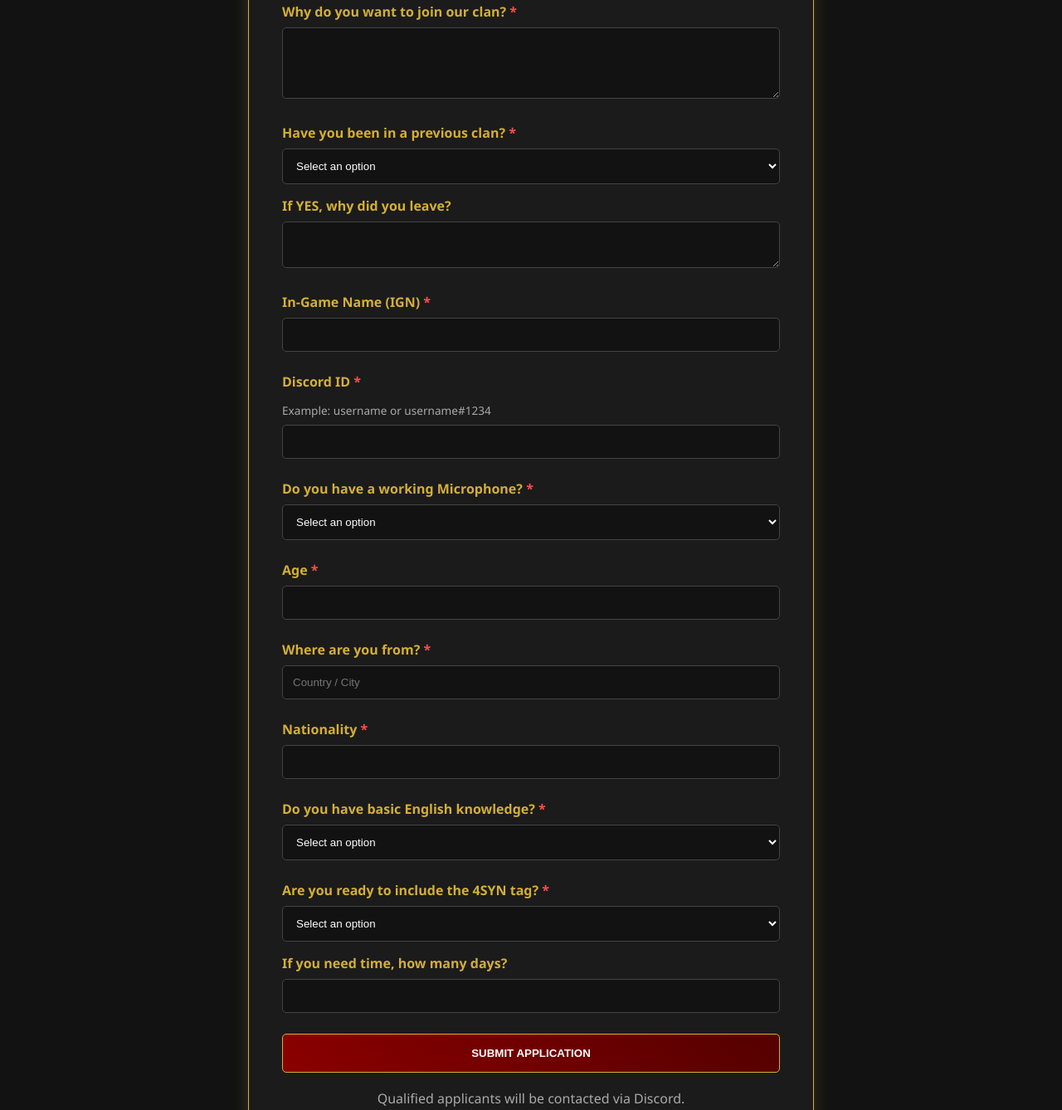
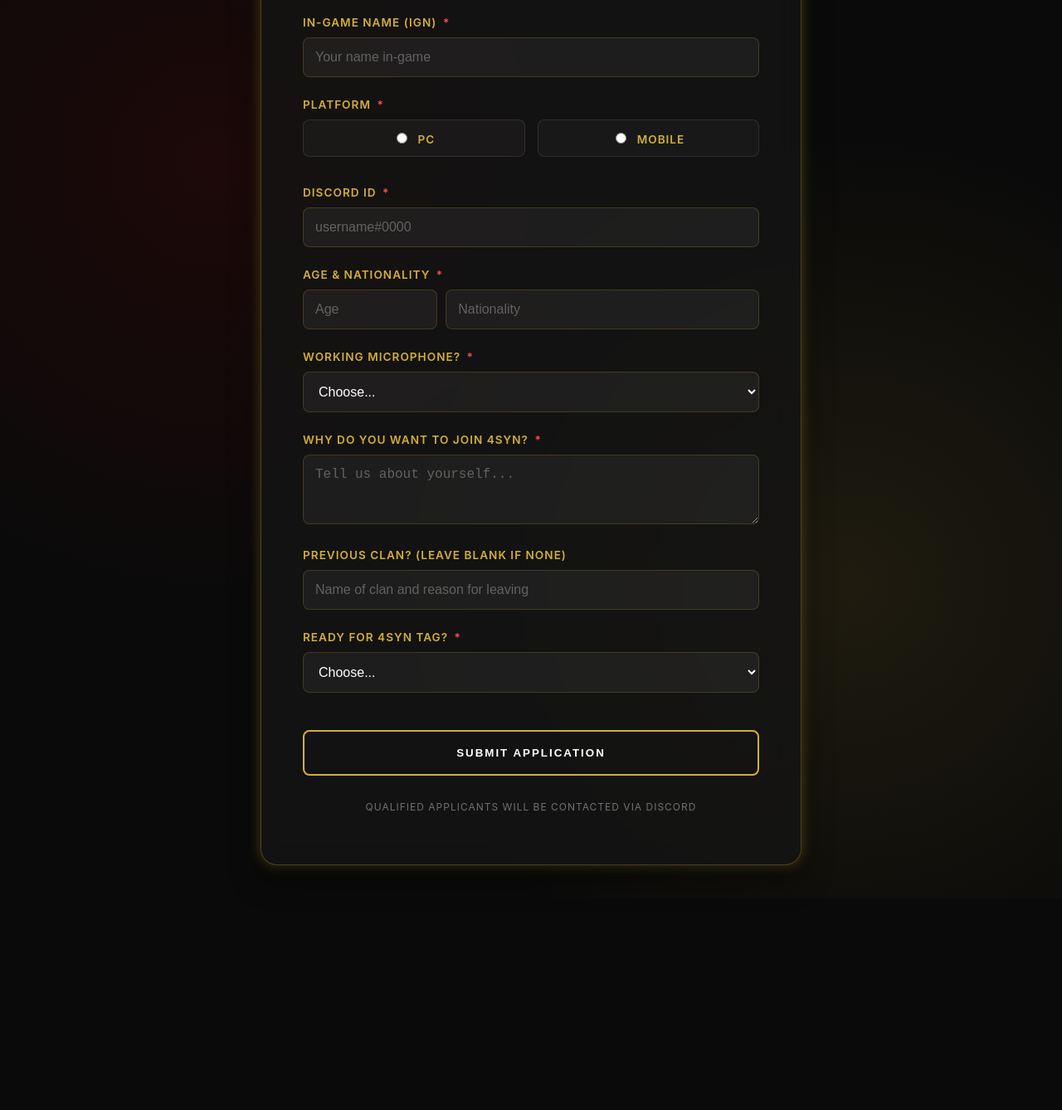
Before and after one commit to Shianks/4SYN-recruitment, a plain HTML site: page index.html in a window 1280 px wide. Shown: the part 183-1521 px from the top of the page at 83% size. After the commit the page ends 1266 px from the top, so only its background shows below. Drawn offline with Linux system fonts and the light colour scheme.

Commit message:
index.html

```diff
--- a/index.html
+++ b/index.html
@@ -3,52 +3,67 @@
 <head>
     <meta charset="UTF-8">
     <meta name="viewport" content="width=device-width, initial-scale=1.0">
-    <title>4SYN Recruitment Form</title>
+    <title>4SYN | Recruitment</title>
     <style>
         :root {
             --primary-gold: #d4af37;
+            --gold-glow: rgba(212, 175, 55, 0.4);
             --accent-red: #8b0000;
-            --dark-bg: #121212;
-            --glass-bg: rgba(30, 30, 30, 0.85);
+            --dark-bg: #0a0a0a;
+            --glass: rgba(20, 20, 20, 0.8);
         }
 
         body {
             background-color: var(--dark-bg);
-            color: white;
-            font-family: 'Segoe UI', Tahoma, Geneva, Verdana, sans-serif;
+            background-image:
+                radial-gradient(circle at 20% 30%, rgba(139, 0, 0, 0.15) 0%, transparent 40%),
+                radial-gradient(circle at 80% 70%, rgba(212, 175, 55, 0.1) 0%, transparent 40%);
+            color: #e0e0e0;
+            font-family: 'Inter', 'Segoe UI', sans-serif;
             margin: 0;
-            padding: 20px;
+            padding: 40px 20px;
             display: flex;
             justify-content: center;
         }
 
         .container {
-            background: var(--glass-bg);
-            backdrop-filter: blur(10px);
-            max-width: 600px;
+            background: var(--glass);
+            backdrop-filter: blur(15px);
+            max-width: 550px;
             width: 100%;
-            padding: 40px;
-            border-radius: 15px;
-            border: 1px solid var(--primary-gold);
-            box-shadow: 0 0 20px rgba(212, 175, 55, 0.2);
+            padding: 50px;
+            border-radius: 20px;
+            border: 1px solid rgba(212, 175, 55, 0.3);
+            box-shadow: 0 15px 35px rgba(0, 0, 0, 0.5), 0 0 15px var(--gold-glow);
+            position: relative;
+            overflow: hidden;
+        }
+
+        .container::before {
+            content: "";
+            position: absolute;
+            top: 0; left: 0; width: 100%; height: 4px;
+            background: linear-gradient(90deg, transparent, var(--primary-gold), transparent);
         }
 
         .logo-container {
             text-align: center;
-            margin-bottom: 30px;
+            margin-bottom: 20px;
         }
 
         .logo-container img {
-            max-width: 200px;
-            filter: drop-shadow(0 0 10px var(--accent-red));
+            max-width: 120px;
+            filter: drop-shadow(0 0 10px var(--primary-gold));
         }
 
         h1 {
             text-align: center;
             color: var(--primary-gold);
             text-transform: uppercase;
-            letter-spacing: 2px;
-            margin-bottom: 30px;
+            letter-spacing: 4px;
+            font-size: 1.6rem;
+            margin-bottom: 40px;
+            font-weight: 800;
         }
 
         .form-group {
@@ -57,46 +72,92 @@
 
         label {
             display: block;
-            margin-bottom: 8px;
-            font-weight: bold;
+            margin-bottom: 10px;
+            font-size: 0.85rem;
+            font-weight: 600;
+            text-transform: uppercase;
+            letter-spacing: 1px;
             color: var(--primary-gold);
-        }
-
-        .description {
-            font-size: 0.85rem;
-            color: #aaa;
-            margin-bottom: 8px;
         }
 
         input[type="text"], textarea, select {
             width: 100%;
-            padding: 12px;
-            background: rgba(0,0,0,0.3);
-            border: 1px solid #444;
-            border-radius: 5px;
+            padding: 14px;
+            background: rgba(255, 255, 255, 0.05);
+            border: 1px solid rgba(212, 175, 55, 0.2);
+            border-radius: 8px;
             color: white;
             box-sizing: border-box;
-            outline: none;
+            transition: all 0.3s ease;
+            font-size: 1rem;
         }
 
-        input:focus, textarea:focus { border-color: var(--primary-gold); }
+        input:focus, textarea:focus, select:focus {
+            outline: none;
+            border-color: var(--primary-gold);
+            background: rgba(255, 255, 255, 0.1);
+            box-shadow: 0 0 10px rgba(212, 175, 55, 0.2);
+        }
 
-        .radio-group { display: flex; flex-direction: column; gap: 10px; }
-        .radio-option { display: flex; align-items: center; gap: 10px; cursor: pointer; }
+        .platform-options {
+            display: grid;
+            grid-template-columns: 1fr 1fr;
+            gap: 15px;
+        }
+
+        .platform-card {
+            background: rgba(255, 255, 255, 0.03);
+            border: 1px solid rgba(255, 255, 255, 0.1);
+            padding: 12px;
+            border-radius: 8px;
+            text-align: center;
+            cursor: pointer;
+            transition: 0.3s;
+        }
+
+        .platform-card:hover {
+            border-color: var(--primary-gold);
+        }
+
+        input[type="radio"] {
+            accent-color: var(--primary-gold);
+            margin-right: 8px;
+        }
 
         button {
             width: 100%;
-            padding: 15px;
-            background: linear-gradient(45deg, var(--accent-red), #550000);
+            padding: 18px;
+            margin-top: 20px;
+            background: transparent;
             color: white;
-            border: 1px solid var(--primary-gold);
-            border-radius: 5px;
-            font-weight: bold;
+            border: 2px solid var(--primary-gold);
+            border-radius: 8px;
+            font-weight: 800;
             cursor: pointer;
             text-transform: uppercase;
+            letter-spacing: 2px;
+            transition: 0.4s;
+            position: relative;
+            z-index: 1;
         }
 
-        .required-star { color: #ff4d4d; }
+        button:hover {
+            background: var(--primary-gold);
+            color: black;
+            box-shadow: 0 0 20px var(--primary-gold);
+        }
+
+        .required-star { color: #ff4d4d; margin-left: 3px; }
+
+        ::placeholder { color: rgba(255, 255, 255, 0.3); }
+
+        .footer-text {
+            text-align: center;
+            color: rgba(255,255,255,0.4);
+            font-size: 0.75rem;
+            margin-top: 30px;
+            letter-spacing: 1px;
+        }
     </style>
 </head>
 <body>
@@ -110,129 +171,111 @@
 
     <form id="recruitmentForm">
         <div class="form-group">
-            <label>Why do you want to join our clan? <span class="required-star">*</span></label>
-            <textarea id="whyJoin" rows="4" required></textarea>
+            <label>In-Game Name (IGN) <span class="required-star">*</span></label>
+            <input type="text" id="ign" placeholder="Your name in-game" required>
         </div>
 
         <div class="form-group">
-            <label>Have you been in a previous clan? <span class="required-star">*</span></label>
-            <select id="prevClan" required>
-                <option value="">Select an option</option>
-                <option value="Yes">Yes</option>
-                <option value="No">No</option>
-            </select>
-            <label style="margin-top:15px">If YES, why did you leave?</label>
-            <textarea id="whyLeft" rows="2"></textarea>
-        </div>
-
-        <div class="form-group">
-            <label>In-Game Name (IGN) <span class="required-star">*</span></label>
-            <input type="text" id="ign" required>
+            <label>Platform <span class="required-star">*</span></label>
+            <div class="platform-options">
+                <label class="platform-card">
+                    <input type="radio" name="platform" value="PC" required> PC
+                </label>
+                <label class="platform-card">
+                    <input type="radio" name="platform" value="Mobile"> Mobile
+                </label>
+            </div>
         </div>
 
         <div class="form-group">
             <label>Discord ID <span class="required-star">*</span></label>
-            <p class="description">Example: username or username#1234</p>
-            <input type="text" id="discordID" required>
+            <input type="text" id="discordID" placeholder="username#0000" required>
         </div>
 
         <div class="form-group">
-            <label>Do you have a working Microphone? <span class="required-star">*</span></label>
+            <label>Age & Nationality <span class="required-star">*</span></label>
+            <div style="display: flex; gap: 10px;">
+                <input type="text" id="age" placeholder="Age" style="width: 30%;" required>
+                <input type="text" id="nationality" placeholder="Nationality" style="width: 70%;" required>
+            </div>
+        </div>
+
+        <div class="form-group">
+            <label>Working Microphone? <span class="required-star">*</span></label>
             <select id="hasMic" required>
-                <option value="">Select an option</option>
+                <option value="">Choose...</option>
                 <option value="Yes">Yes</option>
                 <option value="No">No</option>
-                <option value="Only for listening">I can listen but not speak</option>
+                <option value="Listen Only">I can listen only</option>
             </select>
         </div>
 
         <div class="form-group">
-            <label>Age <span class="required-star">*</span></label>
-            <input type="text" id="age" required>
+            <label>Why do you want to join 4SYN? <span class="required-star">*</span></label>
+            <textarea id="whyJoin" rows="3" placeholder="Tell us about yourself..." required></textarea>
         </div>
 
         <div class="form-group">
-            <label>Where are you from? <span class="required-star">*</span></label>
-            <input type="text" id="location" placeholder="Country / City" required>
+            <label>Previous Clan? (Leave blank if none)</label>
+            <input type="text" id="prevClan" placeholder="Name of clan and reason for leaving">
         </div>
 
         <div class="form-group">
-            <label>Nationality <span class="required-star">*</span></label>
-            <input type="text" id="nationality" required>
-        </div>
-
-        <div class="form-group">
-            <label>Do you have basic English knowledge? <span class="required-star">*</span></label>
-            <select id="english" required>
-                <option value="">Select an option</option>
-                <option value="Yes">Yes</option>
-                <option value="No">No</option>
+            <label>Ready for 4SYN tag? <span class="required-star">*</span></label>
+            <select id="tagReady" required>
+                <option value="">Choose...</option>
+                <option value="Immediately">Yes, immediately</option>
+                <option value="Needs time">I need a few days</option>
             </select>
-        </div>
-
-        <div class="form-group">
-            <label>Are you ready to include the 4SYN tag? <span class="required-star">*</span></label>
-            <select id="tagReady" required>
-                <option value="">Select an option</option>
-                <option value="Yes, immediately">Yes, I can change it immediately</option>
-                <option value="Needs time">Yes, but I need time</option>
-            </select>
-            <label style="margin-top:15px">If you need time, how many days?</label>
-            <input type="text" id="timeNeeded">
         </div>
 
         <button type="submit" id="submitBtn">Submit Application</button>
     </form>
-    <p style="text-align: center; color: #aaa; margin-top: 20px;">Qualified applicants will be contacted via Discord.</p>
+
+    <p class="footer-text">QUALIFIED APPLICANTS WILL BE CONTACTED VIA DISCORD</p>
 </div>
 
 <script>
-    // PASTE YOUR DISCORD WEBHOOK URL BELOW
+    // Remember to update your Webhook URL if you reset it!
     const webhookURL = "https://discord.com/api/webhooks/1454879705768525865/zsvUUI2W1wteTuVcQBf077wzxMhrLgByTAA525-l-O-9pRHKzT0RMI1J2RMmrLRuQ7Os";
 
     document.getElementById('recruitmentForm').addEventListener('submit', function(e) {
         e.preventDefault();
         const btn = document.getElementById('submitBtn');
-        btn.innerText = "Sending...";
+        btn.innerText = "TRANSMITTING...";
         btn.disabled = true;
 
-        // Collect values
+        const platformValue = document.querySelector('input[name="platform"]:checked').value;
+
         const data = {
+            ign: document.getElementById('ign').value,
+            platform: platformValue,
+            discord: document.getElementById('discordID').value,
+            age: document.getElementById('age').value,
+            nat: document.getElementById('nationality').value,
+            mic: document.getElementById('hasMic').value,
             why: document.getElementById('whyJoin').value,
-            prev: document.getElementById('prevClan').value,
-            left: document.getElementById('whyLeft').value || "N/A",
-            ign: document.getElementById('ign').value,
-            discord: document.getElementById('discordID').value,
-            mic: document.getElementById('hasMic').value,
-            age: document.getElementById('age').value,
-            loc: document.getElementById('location').value,
-            nat: document.getElementById('nationality').value,
-            eng: document.getElementById('english').value,
-            tag: document.getElementById('tagReady').value,
-            days: document.getElementById('timeNeeded').value || "N/A"
+            prev: document.getElementById('prevClan').value || "None",
+            tag: document.getElementById('tagReady').value
         };
 
-        // Create Discord Embed
         const params = {
             username: "4SYN Recruitment Bot",
             embeds: [{
-                title: "New Recruitment Application",
-                color: 13900032, // Gold/Red color
+                title: "📜 NEW RECRUITMENT APPLICATION",
+                color: 13936183, // Gold color
                 fields: [
-                    { name: "IGN", value: data.ign, inline: true },
-                    { name: "Discord", value: data.discord, inline: true },
-                    { name: "Mic?", value: data.mic, inline: true },
-                    { name: "Age", value: data.age, inline: true },
-                    { name: "From", value: data.loc, inline: true },
-                    { name: "Nationality", value: data.nat, inline: true },
-                    { name: "English?", value: data.eng, inline: true },
-                    { name: "Previous Clan?", value: data.prev, inline: true },
-                    { name: "Reason for leaving", value: data.left },
-                    { name: "Why join 4SYN?", value: data.why },
-                    { name: "Tag Change?", value: data.tag, inline: true },
-                    { name: "Days needed", value: data.days, inline: true }
+                    { name: "👤 IGN", value: data.ign, inline: true },
+                    { name: "🎮 Platform", value: data.platform, inline: true },
+                    { name: "🆔 Discord", value: data.discord, inline: true },
+                    { name: "🎂 Age", value: data.age, inline: true },
+                    { name: "🌍 Nationality", value: data.nat, inline: true },
+                    { name: "🎙️ Microphone", value: data.mic, inline: true },
+                    { name: "🏷️ Tag Ready", value: data.tag, inline: true },
+                    { name: "🏰 Previous Clan", value: data.prev },
+                    { name: "📝 Why 4SYN?", value: data.why }
                 ],
-                footer: { text: "4SYN Clan Application System" },
+                footer: { text: "4SYN Clan Management System" },
                 timestamp: new Date()
             }]
         };
@@ -242,10 +285,10 @@
             headers: { 'Content-type': 'application/json' },
             body: JSON.stringify(params)
         }).then(res => {
-            alert("Thank you for applying to 4SYN! We will contact you soon.");
+            alert("Application Sent Successfully! Good luck.");
             location.reload();
         }).catch(err => {
-            alert("Error! Check your webhook URL.");
+            alert("Submission failed. Check connection.");
             btn.disabled = false;
             btn.innerText = "Submit Application";
         });
```
